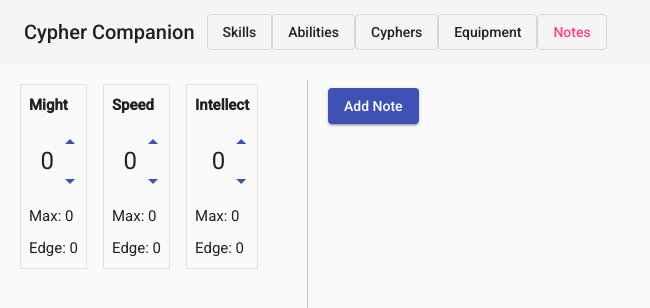
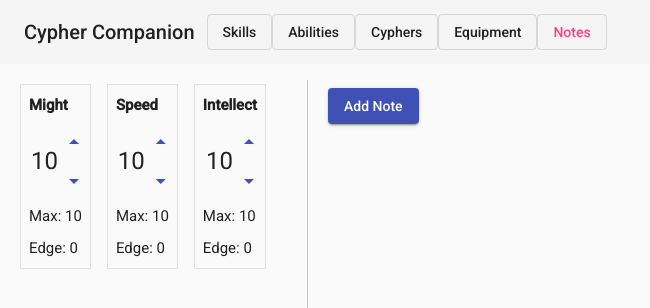
Before and after one commit to jacob-keller/cypher-companion, an Angular app: page /notes in a window 1280 px wide. Shown: the top 308 px of the page, without its empty margins (0-650 px from the left). Built offline with nearby package versions, Linux system fonts and the light colour scheme; some icons are missing.

Commit message:
summary: default to 10 points per pool
Signed-off-by: Jacob Keller <jacob.keller@gmail.com>

```diff
--- a/src/app/character/summary/attribute-pool/interface.ts
+++ b/src/app/character/summary/attribute-pool/interface.ts
@@ -1,8 +1,8 @@
 /** @format */
 
 export class AttributePool {
-  public current: number = 0;
-  public maximum: number = 0;
+  public current: number = 10;
+  public maximum: number = 10;
   public edge: number = 0;
 
   constructor(public name: string) {}
```
